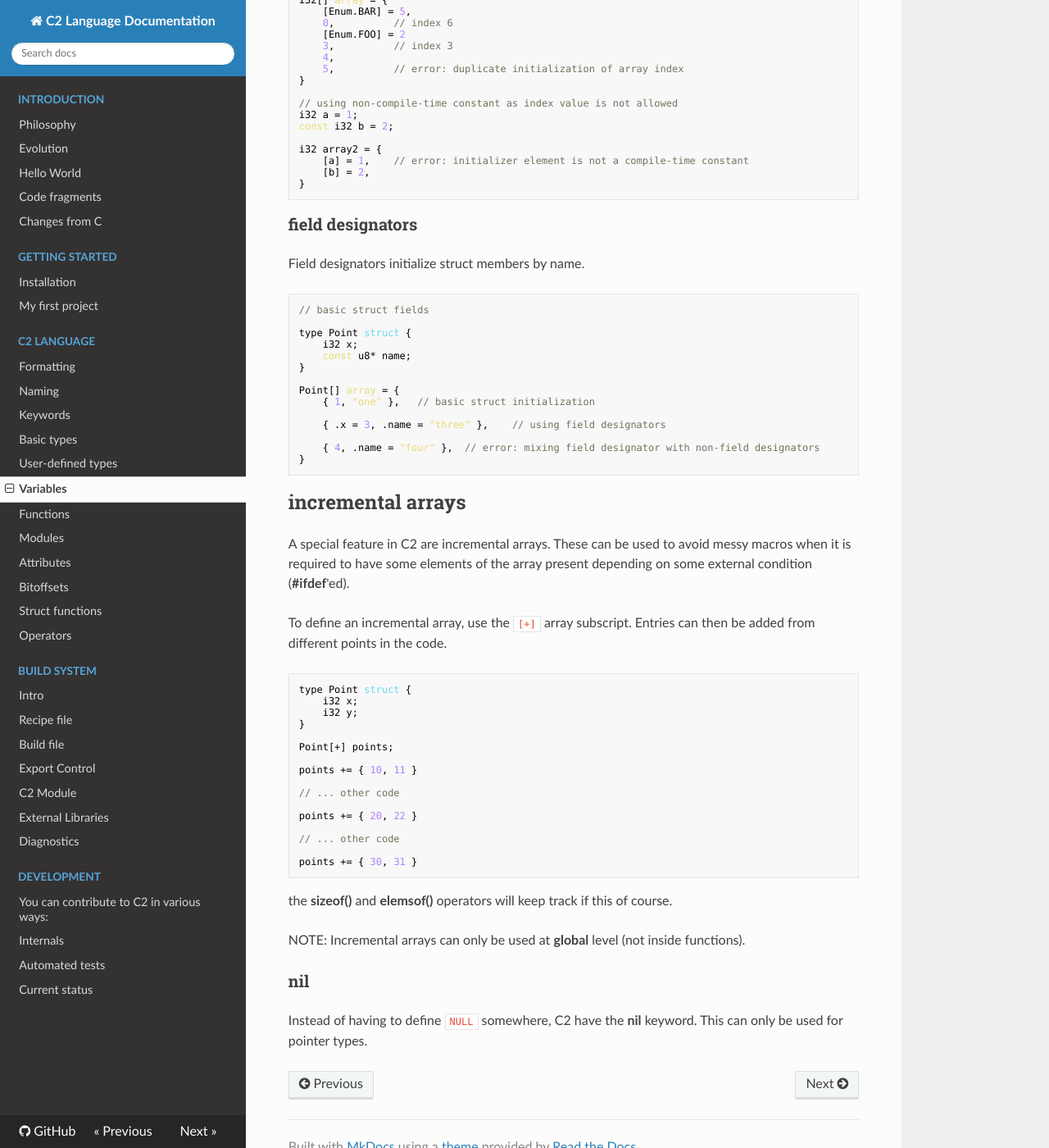
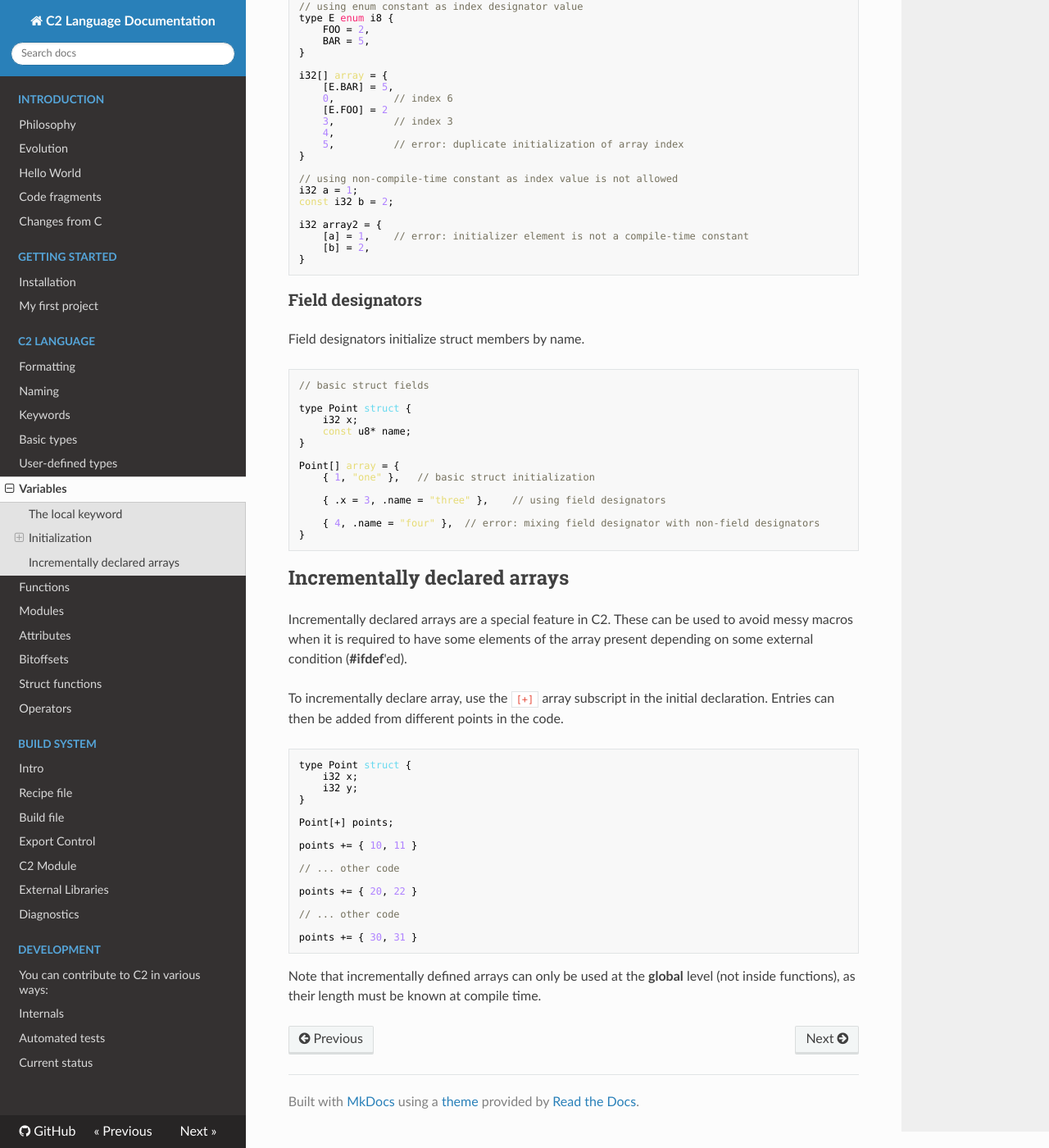
Before and after one commit to c2lang/documentation, an MkDocs documentation site: the page built from documentation/docs/language/variables.md, in a window 1280 px wide and 1400 px high, scrolled down 1436 px. Shown: the whole window at 82% size. Built offline with MkDocs 1.6.1, drawn with Linux system fonts in a browser that asks for light colours; nearby versions of some CDN libraries; old or Windows-style settings are respelled for this version of MkDocs; some of the changed text lies outside the part shown.

Commit message:
Update variables.md

````diff
--- a/documentation/docs/language/variables.md
+++ b/documentation/docs/language/variables.md
@@ -7,10 +8,9 @@
 Point* p = nil;
 ```
 
-The __public__ keyword can only be used for `global` variables. The __local__ keyword
-only on `non-global` ones. Easy.
+The __public__ keyword may only be used with `global` variables.
 
-### local keyword
+## The `local` keyword
 
 The __local__ keyword has the same meaning as the __static__ keyword when used on local
 (as in non-global) variables in C; their lifetime is bigger then that of the function.
@@ -30,10 +30,11 @@
 3
 ```
 
-## initialization
+The __local__ keyword may only be used on `non-global` variables.
 
-C2 has some powerful variable initialization features.
-Initialization also looks very similar to C, so
+## Initialization
+
+C2 has some convenient variable initialization syntax:
 
 ```c
 type Data struct {
@@ -54,7 +55,7 @@
 
 The examples below show some C2 initialization options.
 
-### array index designators
+### Array index designators
 ```c
 i32[] array = {
     [10] = 0,
@@ -69,15 +70,15 @@
 }
 
 // using enum constant as index designator value
-type Enum enum i8 {
+type E enum i8 {
     FOO = 2,
     BAR = 5,
 }
 
 i32[] array = {
-    [Enum.BAR] = 5,
+    [E.BAR] = 5,
     0,          // index 6
-    [Enum.FOO] = 2
+    [E.FOO] = 2
     3,          // index 3
     4,
     5,          // error: duplicate initialization of array index
@@ -93,7 +94,7 @@
 }
 ```
 
-### field designators
+### Field designators
 Field designators initialize struct members by name.
 ```c
 // basic struct fields
@@ -113,11 +114,11 @@
 ```
 
 
-## incremental arrays
-A special feature in C2 are incremental arrays. These can be used to avoid messy macros when
+## Incrementally declared arrays
+Incrementally declared arrays are a special feature in C2. These can be used to avoid messy macros when
 it is required to have some elements of the array present depending on some external condition (__#ifdef__'ed).
 
-To define an incremental array, use the `[+]` array subscript. Entries can then be added from
+To incrementally declare array, use the `[+]` array subscript in the initial declaration. Entries can then be added from
 different points in the code.
 ```c
 type Point struct {
@@ -138,11 +139,5 @@
 points += { 30, 31 }
 ```
 
-the __sizeof()__ and __elemsof()__ operators will keep track if this of course.
-
-NOTE: Incremental arrays can only be used at __global__ level (not inside functions).
-
-
-### nil
-Instead of having to define `NULL` somewhere, C2 have the __nil__ keyword. This can only
-be used for pointer types.
+Note that incrementally defined arrays can only be used at the __global__ level (not inside functions), as their length must be
+known at compile time.
````
Also changed, not shown: other parts of documentation/docs/language/variables.md (+2 -1 lines).
